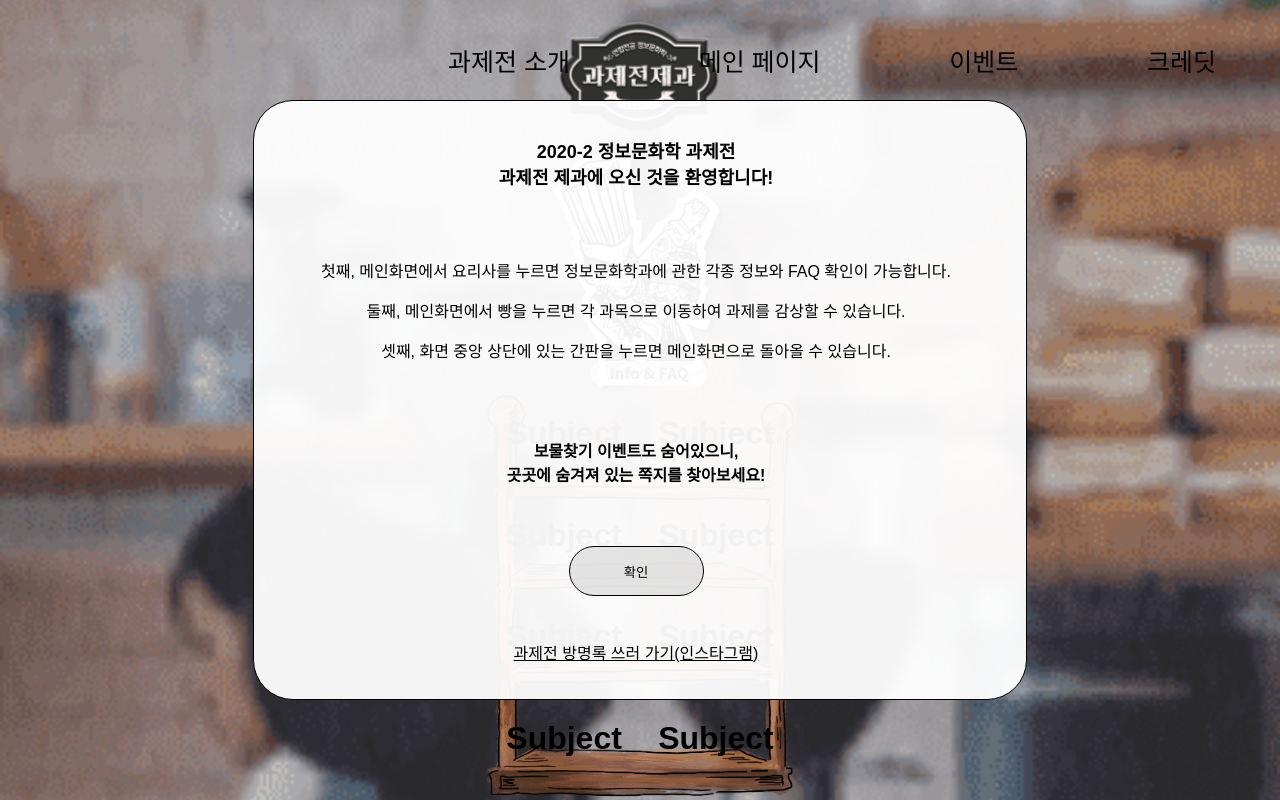
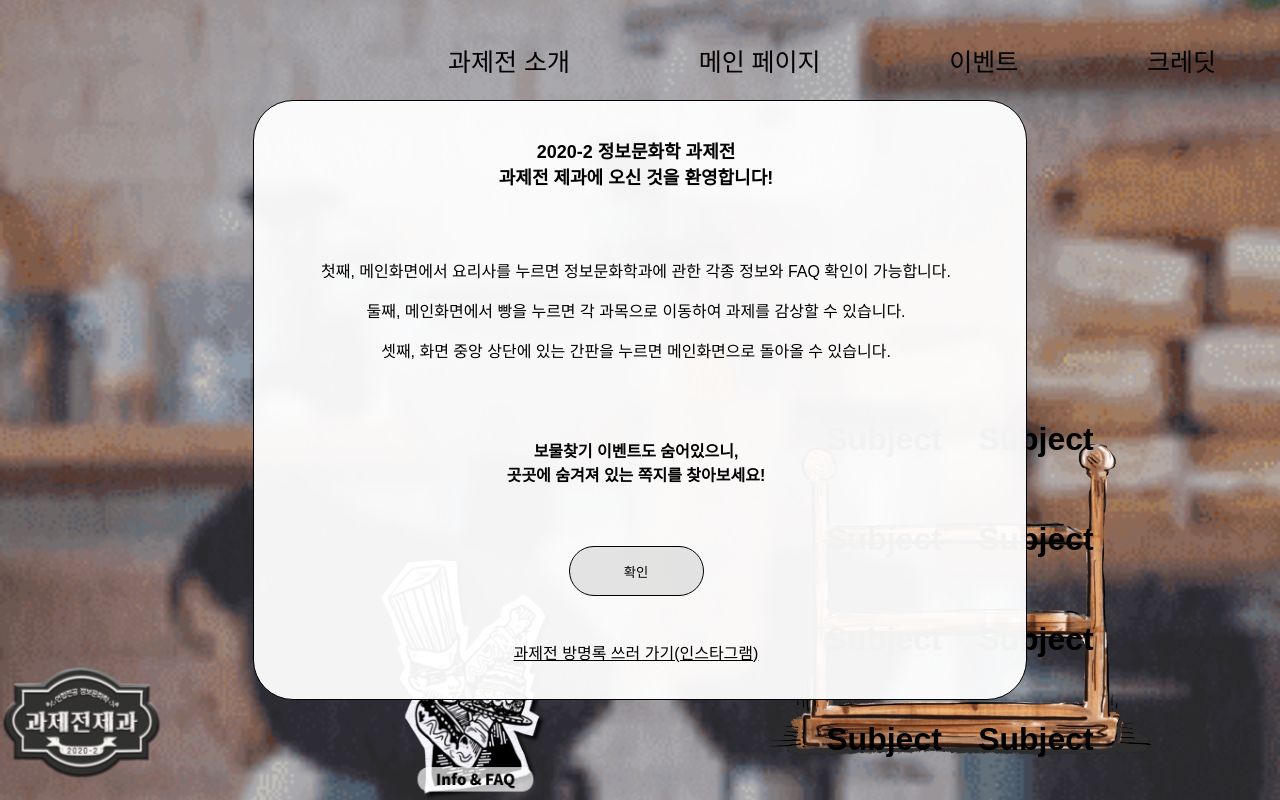
Before and after one commit to isc-exhibition/exhibition-web, a React (Create React App) app: page /main in a window 1280 px wide. Built offline with nearby package versions, Linux system fonts and the light colour scheme.

Commit message:
:art: fix SubjectList for desktop

```diff
--- a/src/components/SubjectList/SubjectList.module.scss
+++ b/src/components/SubjectList/SubjectList.module.scss
@@ -1,4 +1,5 @@
 .subjectListWrapper {
+    background-image: url("../../assets/mobile_subjectList.png");
     width: 90%;
     height: 100%;
     top: 0%;
@@ -16,3 +17,25 @@
         margin: auto;
     }
 }
+
+@media (min-width: 800px) {
+    .subjectListWrapper {
+        background-image: url("../../assets/desktop_subjectList.png");
+        width: 30vw;
+        height: 50vh;
+        top: 0%;
+        background-position: center;
+        background-size: contain;
+        background-repeat: no-repeat;
+
+        .subjectList {
+            width: 100%;
+            max-width: 340px;
+            height: 100%;
+            display: flex;
+            flex-wrap: wrap;
+            justify-content: space-evenly;
+            margin: auto;
+        }
+    }
+}
--- a/src/components/SubjectList/SubjectList.tsx
+++ b/src/components/SubjectList/SubjectList.tsx
@@ -1,10 +1,9 @@
 import React from 'react';
 import styles from './SubjectList.module.scss';
-import subjectListImage from '../../assets/mobile_subjectList.png';
 
 function SubjectList() {
   return (
-    <div className={styles.subjectListWrapper} style={{ backgroundImage: `url(${subjectListImage})` }}>
+    <div className={styles.subjectListWrapper}>
       <div className={styles.subjectList}>
         <h1>Subject</h1>
         <h1>Subject</h1>
@@ -14,6 +13,7 @@ function SubjectList() {
         <h1>Subject</h1>
         <h1>Subject</h1>
         <h1>Subject</h1>
+        {window.matchMedia('(min-width: 800px)').matches}
       </div>
     </div>
   );
--- a/src/pages/MainPage/MainPage.module.scss
+++ b/src/pages/MainPage/MainPage.module.scss
@@ -3,10 +3,21 @@
   top: 0%;
   width: 100%;
   height: 100%;
-  margin: auto;
-
   display: flex;
   flex-direction: column;
   justify-content: space-between;
   align-items: center;
 }
+
+@media (min-width: 800px) {
+  .mainPageContainer {
+    position: absolute;
+    bottom: 0%;
+    width: 90%;
+    margin: auto;
+    display: flex;
+    flex-direction: row;
+    justify-content: space-between;
+    align-items: flex-end;
+  }
+}
```
Also changed, not shown: src/assets/desktop_subjectList.png.
